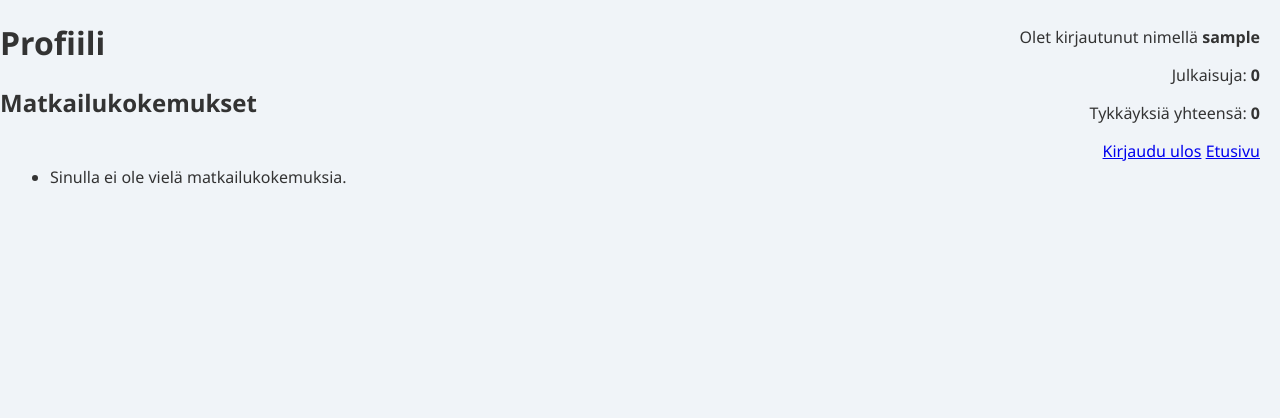
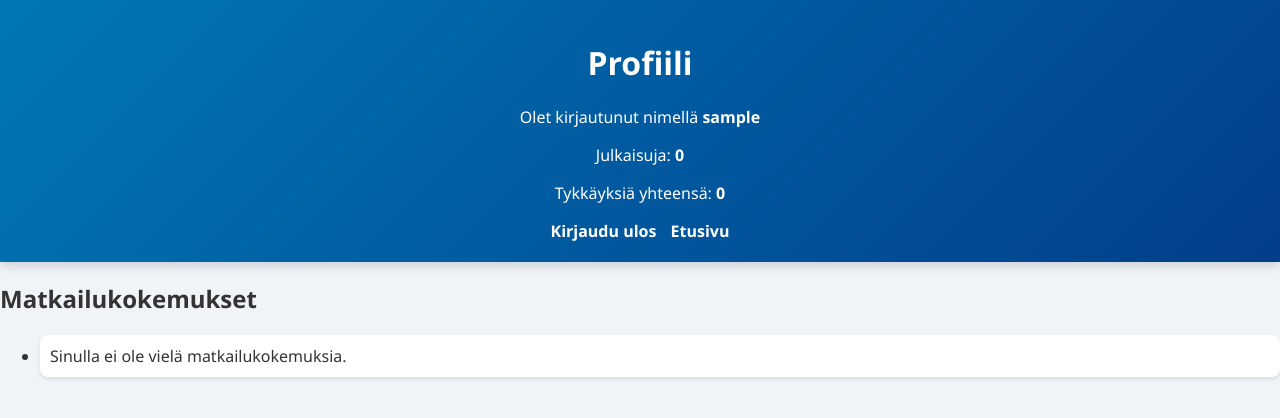
Before and after one commit to hanskval/matkailukokemukset, a Flask app: page /profile in a window 1280 px wide. Shown: the top 418 px of the page. Run offline with Flask 3, Linux system fonts and the light colour scheme; the visitor is signed in with stand-in values (Sample User, id 1); data comes from the database, SQL or seed files in the repository; data that the repository does not hold is empty.

Commit message:
layout has been updated to all pages

```diff
--- a/static/main.css
+++ b/static/main.css
@@ -14,9 +14,34 @@ header {
   box-shadow: 0 4px 10px rgba(0,0,0,0.15);
 }
 
+header a {
+  color: white;
+  margin: 0 5px;
+  text-decoration: none;
+  font-weight: bold;
+}
+
 .experiences {
   display: grid;
   grid-template-columns: repeat(auto-fit, minmax(220px, 1fr));
   gap: 20px;
   padding: 20px;
 }
+
+ul li {
+  margin-bottom: 12px;
+  padding: 10px;
+  background: white;
+  border-radius: 8px;
+  box-shadow: 0 2px 4px rgba(0,0,0,0.1);
+}
+
+
+.description {
+    white-space: pre-wrap;
+    overflow-wrap: break-word;
+    word-wrap: break-word;
+    border : 3px solid #ccc;
+    padding: 10px;
+
+}
--- a/templates/find_experiences.html
+++ b/templates/find_experiences.html
@@ -3,6 +3,7 @@
   <link rel="stylesheet" href="/static/main.css">
 
 <head>
+  <header>
   <title>Etsi matkailukokemuksia</title>
 </head>
 
@@ -24,6 +25,7 @@
     <a href="/">Etusivulle</a>
   </p>
   </form>
+</header>
   <h1>Hakutulokset</h1>
   {% if query %}
     <p>Hakutulokset hakusanalla: <strong>{{ query }}</strong></p>
--- a/templates/login.html
+++ b/templates/login.html
@@ -16,8 +16,10 @@
     <a href="/">Etusivulle</a>
   </p>
   {% else %}
+  <header>
   <form action="/login" method="post">
     <p>
+
       Tunnus: <br />
       <input type="text" name="username" value="{{ request.form.username }}" required />
     </p>
@@ -29,9 +31,10 @@
       {% endif %}
     </p>
     <input type="submit" value="Kirjaudu" />
-
+    <header>
     <a href="/">Etusivulle</a>
     <a href="/register">Rekisteröidy</a>
+  </header>
   </form>
   {% endif %}
 </body>
--- a/templates/profile.html
+++ b/templates/profile.html
@@ -2,24 +2,9 @@
 <html>
   <link rel="stylesheet" href="/static/main.css">
 <head>
-  <title>Profiili</title>
-  <style>
-    .user-info {
-      position: absolute;
-      top: 10px;
-      right: 20px;
-      text-align: right;
-    }
-    .experience-list {
-      position: absolute;
-      top: 150px;
-      left: 10px;
-      text-align: left;
-    }
-  </style>
-</head>
 
 <body>
+  <header>
   <h1>Profiili</h1>
 
   {% if username %}
@@ -31,7 +16,7 @@
     <a href="/">Etusivu</a>
   </div>
   {% endif %}
-
+</header>
   <h2>Matkailukokemukset</h2>
   <ul class="experience-list">
     {% if not items %}
--- a/templates/register.html
+++ b/templates/register.html
@@ -3,6 +3,7 @@
   <link rel="stylesheet" href="/static/main.css">
 
 <head>
+  <header>
   <title>Rekisteröinti</title>
 </head>
 
```
Also changed, not shown: templates/experiences.html (+4 -3 lines), templates/show_experiences.html (+9 -2 lines).
